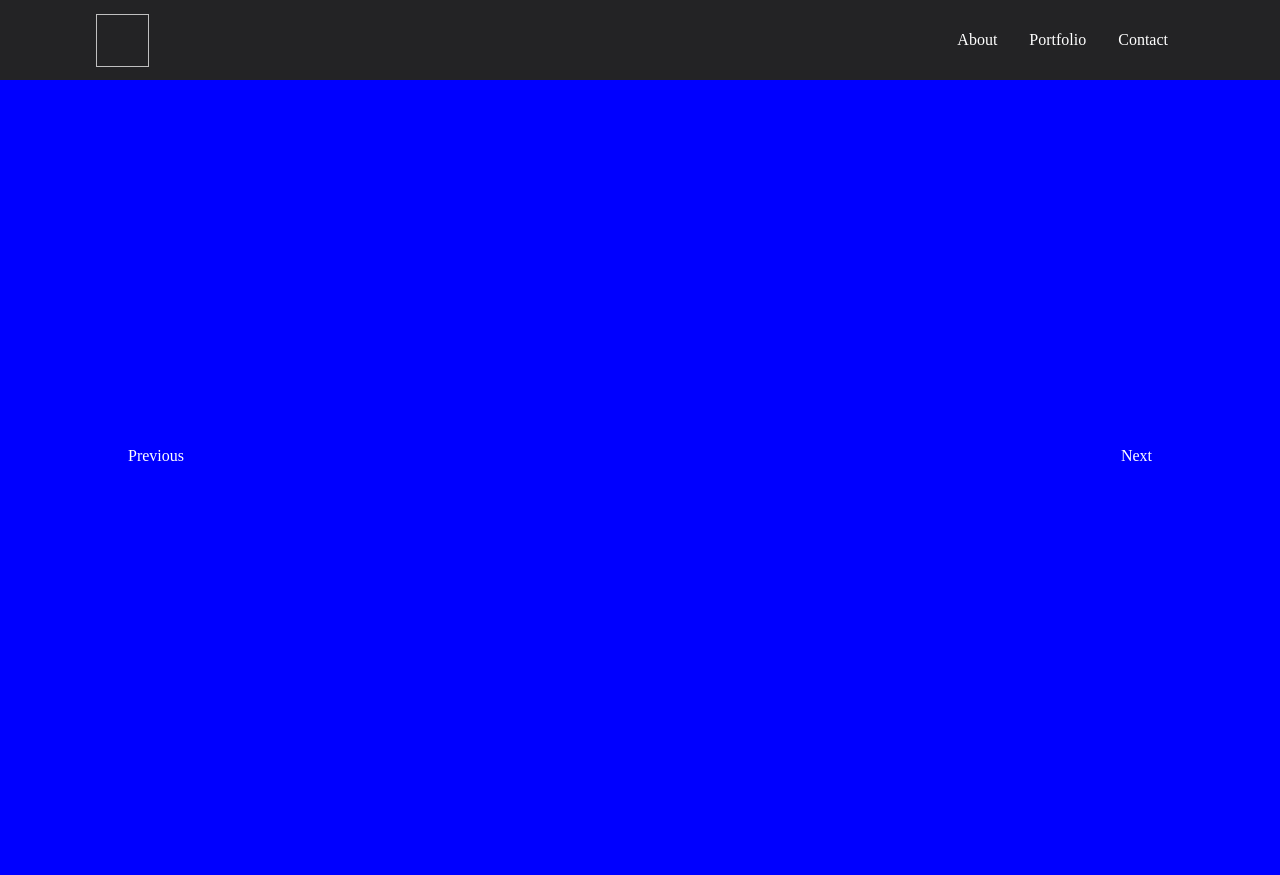
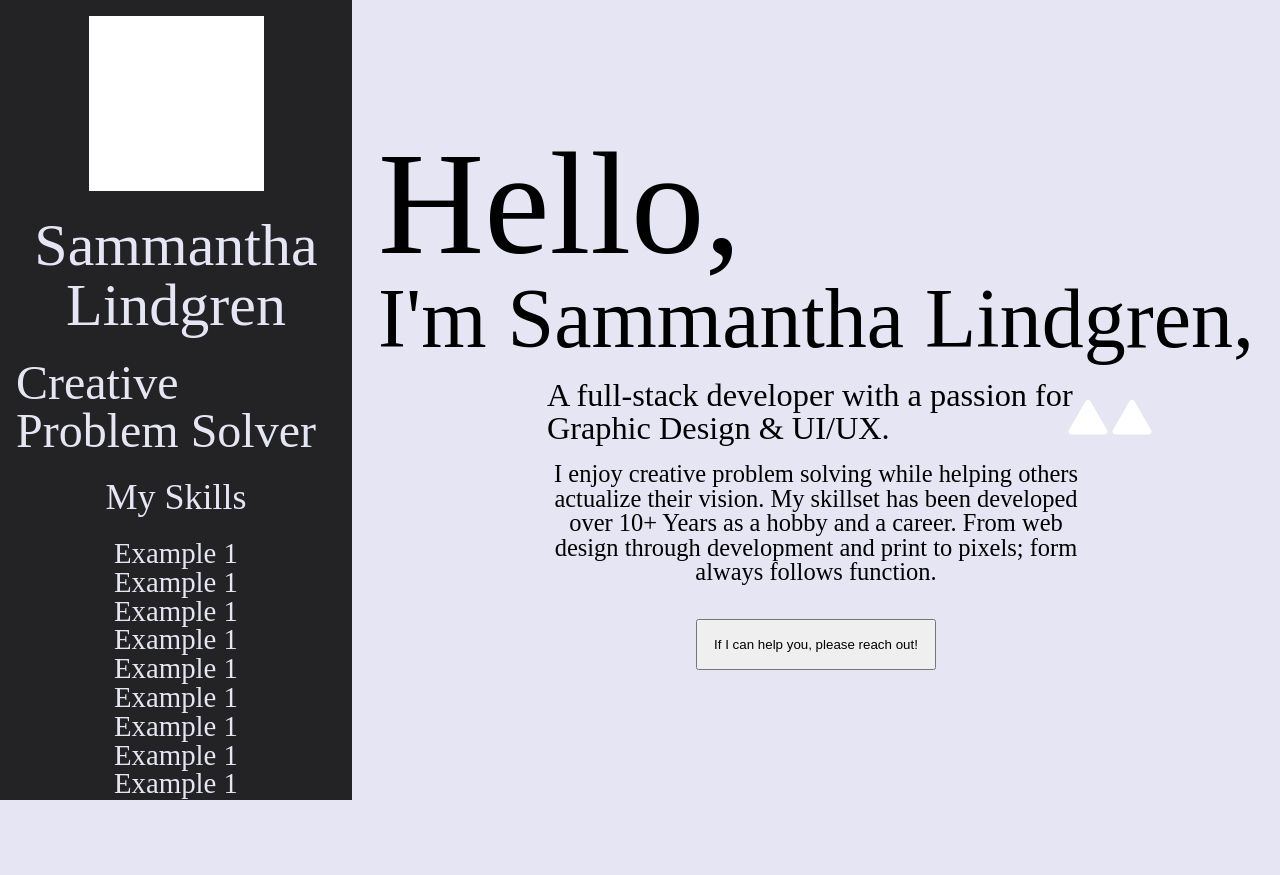
Before and after one commit to Sammgren/portfolio-project, a plain HTML site: page index.html in a window 1280 px wide. Shown: the top 875 px of the page. After the commit the page ends 800 px from the top, so only its background shows below. Drawn offline with Linux system fonts and the light colour scheme.

Commit message:
V1.3 Add Full Page Slide & Updated Styles

```diff
--- /dev/null
+++ b/css/reset.css
@@ -0,0 +1,48 @@
+/* http://meyerweb.com/eric/tools/css/reset/
+   v2.0 | 20110126
+   License: none (public domain)
+*/
+
+html, body, div, span, applet, object, iframe,
+h1, h2, h3, h4, h5, h6, p, blockquote, pre,
+a, abbr, acronym, address, big, cite, code,
+del, dfn, em, img, ins, kbd, q, s, samp,
+small, strike, strong, sub, sup, tt, var,
+b, u, i, center,
+dl, dt, dd, ol, ul, li,
+fieldset, form, label, legend,
+table, caption, tbody, tfoot, thead, tr, th, td,
+article, aside, canvas, details, embed,
+figure, figcaption, footer, header, hgroup,
+menu, nav, output, ruby, section, summary,
+time, mark, audio, video {
+	margin: 0;
+	padding: 0;
+	border: 0;
+	font-size: 100%;
+	font: inherit;
+	vertical-align: baseline;
+}
+/* HTML5 display-role reset for older browsers */
+article, aside, details, figcaption, figure,
+footer, header, hgroup, menu, nav, section {
+	display: block;
+}
+body {
+	line-height: 1;
+}
+ol, ul {
+	list-style: none;
+}
+blockquote, q {
+	quotes: none;
+}
+blockquote:before, blockquote:after,
+q:before, q:after {
+	content: '';
+	content: none;
+}
+table {
+	border-collapse: collapse;
+	border-spacing: 0;
+}
--- /dev/null
+++ b/css/styles.css
@@ -0,0 +1,197 @@
+/* Basic Body Styles */
+html {
+    font-size: 16px;
+}
+
+html, body {
+    margin: 0; height: 100%; overflow: hidden
+}
+
+h1 {
+    font-size: calc(4.75rem + 1vh);
+}
+
+h2 {
+    font-size: calc(4.0rem + 1vh);
+}
+
+h3 {
+    font-size: calc(3.25rem + 1vh);
+}
+
+h4 {
+    font-size: calc(2.50rem + 1vh);
+}
+
+h5 {
+    font-size: calc(1.75rem + 1vh);
+}
+
+h6 {
+    font-size: calc(1.25rem + 1vh);
+}
+
+
+p,a,li {
+    font-size: calc(1rem + 1vw);
+}
+body {
+    background-color: #e5e5f3;
+}
+
+main {
+    display: flex;
+    flex-direction: row;
+    flex-wrap: wrap;
+    width: 100vw;
+    height: 100vh;
+}
+
+.column {
+    display: flex;
+    flex-direction: column;
+}
+
+.inner-nav {
+    padding: 1rem;
+}
+
+.logo {
+    background-color: #fff;
+}
+
+/* LEFT HEADER */
+header {
+    background-color:#232325;
+    flex: 1 1 25%;
+    animation-duration: 2s;
+    animation-timing-function: ease-in-out;
+    animation-delay: 0s;
+    animation-iteration-count: 1;
+    animation-name: slideInLeft;
+    height: 100vh;
+    color: #e5e5f3;
+}
+
+/* Nav Animation */
+
+@keyframes slideInLeft {
+    0% {
+      transform: translateX(-100%);
+    }
+    100% {
+      transform: translateX(0);
+    }
+}
+
+
+.logo {
+    width: 175px;
+    height: 175px;
+    margin: 0 auto;
+}
+
+.inner-nav h3, .inner-nav h5, .inner-nav h6 {
+    padding: 1.5rem 0;
+    color:#e5e5f5;
+    text-align: center;
+}
+
+.inner-nav {
+    align-items: center;
+}
+
+
+/* SLIDING CONTAINER */
+.sliding-container {
+    flex: 1 1 75%;
+    justify-content: center;
+    align-items: center;
+    text-align: center;
+}
+
+#slideContainer {
+    flex: 1 1 70%;
+}
+
+
+.section {
+    height: 100vh;
+    transition: transform 0.3s ease-out;
+}
+
+/* SLIDER CONTROLS */
+
+#controllers {
+    position: absolute;
+    top: 50%;
+    right: 10%;
+}
+
+
+/* About Container Styles */
+
+.about {
+    display: flex;
+    justify-content: center;
+    align-items: center;
+    flex-direction: column;
+}
+
+.hello {
+    font-size: 175%;
+}
+
+.about h1, .about h2, .about h3 {
+    margin-bottom: 2%;
+}
+
+.about h2 {
+    max-width: 58%;
+    font-size: 202%;
+}
+
+.about h3 {
+    max-width: 58%;
+    font-size: 153%;
+    text-align: center;
+}
+
+button.see {
+    padding: 1rem;
+    margin-top: 1rem;
+}
+
+/* Skills Container Styles */
+
+.skills {
+    margin: 0 auto;
+    text-align: center;
+}
+
+.col-2 {
+    flex-basis: 50%;
+}
+
+.skills .container {
+    flex-direction: row;
+}
+
+.design, .dev, .mang {
+    background-color: #fff;
+    border: solid 1px #151515;
+    min-height: 10rem;
+    padding: 1rem;
+    margin-top: 1rem;
+}
+
+/* Contact Form */
+input, textarea {
+    padding: 8px;
+    margin: 10px 0;
+}
+
+input:hover, textarea:hover {
+    background-color: #f3f3f3;
+    transition: all ease-in-out .65s;
+}
--- a/index.html
+++ b/index.html
@@ -3,54 +3,49 @@
 <head>
     <meta charset="utf-8" />
     <title>Sammgren</title>
-    <link href="reset.css" rel="stylesheet" />
-    <link href="styles.css" rel="stylesheet" />
+    <link href="./css/reset.css" rel="stylesheet" />
+    <link href="./css/styles.css" rel="stylesheet" />
 </head>
 <body>
-    <header class="top-sticky">
+    <main>
+        <header class="column">
+            <div class="column inner-nav">
+                <div class="logo"></div>
+                <h3>Sammantha Lindgren</h3>
+                <h4>Creative Problem Solver</h5>
+                <h5>My Skills</h6>
+                <ul>
+                    <li> Example 1</li>
+                    <li> Example 1</li>
+                    <li> Example 1</li>
+                    <li> Example 1</li>
+                    <li> Example 1</li>
+                    <li> Example 1</li>
+                </ul>
                 <nav>
-            <img class="nav-flex-items">
-            <ul class="nav-flex-items">
-                <li><a href="#">About</a></li>
-                <li><a href="#">Portfolio</a></li>
-                <li><a href="#">Contact</a></li>
+                    <ul>
+                        <li>Example 1</li>
+                        <li>Example 1</li>
+                        <li>Example 1</li>
                     </ul>
                 </nav>
+
+            </div>
         </header>
-    <main>
-        <section class="slider">
-            <div class="item">
-                <div class="blue-test"></div>
+        <section id="slideContainer"class="column">
+            <div class="section about">
+                <h1><span class="hello">Hello,</span><br>I'm Sammantha Lindgren,</h1>
+                <h2>A full-stack developer with a passion for Graphic Design & UI/UX.</h2>
+                <h3>I enjoy creative problem solving while helping others actualize their vision. My skillset has been developed over 10+ Years as a hobby and a career. From web design through development and print to pixels; form always follows function. </h3>
+                <button class="see">If I can help you, please reach out!</button>
             </div>
-            <div class="item">
-                <div class="green-test"></div>
-            </div>
-            <div class="item">
-                <div class="red-test"></div>
-            </div>
-            <div class="item">
-                <div class="yellow-test"></div>
-            </div>
-            <a class="previous" onclick="previousSlide()">Previous</a>
-            <a class="next" onclick="nextSlide()">Next</a>
-        </section>
-        <section class="hero intro">
-            <div class="hero-inner">
-                <h1>Hello! I'm Sammantha Lindgren.</h1>
-                <section>
-                    <p>I'm a full-stack developer with an eye for form and function.</p>
-                    <p>Efficient reusable code and Inclusive design are my bread and butter.</p>
-                    <button class="see">See What I've Made!</button>
-                </section>
-            </div>
-        </section>
-        <section class="col skills">
+            <section class="skills column section">
                 <article>
                     <header>
                         <h2>My Skills</h2>
                     </header>
-                <section class="container">
-                    <section class="col col-2">
+                    <section class="column">
+                        <section class="column">
                             <h3>Design</h3>
                             <section class="design"></section>
                         </section>
@@ -65,7 +60,7 @@
                     </section>
                 </article>
             </section>
-        <section class="contact">
+            <section class="contact section">
                 <article>
                     <header>
                         <h2>Contact Me!</h2>
@@ -93,8 +88,17 @@
                     </section>
                 </article>
             </section>
+        </section>
     </main>
-    <footer><p>Kindly Wisconsin Made</p></footer>
-    <script type="text/javascript"src="script.js"></script>
+    <script type="text/javascript" src="./script.js"></script>
+    <script>new slideContainer('#slideContainer', {
+        nav: [
+          document.getElementById('home'),
+          document.getElementById('about'),
+          document.getElementById('contact'),
+          document.getElementById('blog'),
+          document.getElementById('jobs')
+        ]
+    })</script>
 </body>
 </html>
--- a/script.js
+++ b/script.js
@@ -1,40 +1,60 @@
-/* SLIDER FUNCTIONALITY */
+class slideContainer{
+    constructor(selector, opts){
+        this.$root = document.querySelector(selector)
+        this.$sections = this.$root.querySelectorAll('.section')
+        this.opts = opts
+        this.$up = null
+        this.$down = null
+        this.level = 0
+        this.bound = this.$sections.length
+        this.isAnimating = false
+        this.#setup()
+    }
+    #renderNav() {
+        let arrows =
+        `<svg id='control-up' width="40" height="35" viewBox="0 0 40 35" fill="none" xmlns="http://www.w3.org/2000/svg">
+            <path d="M17.4019 1.5C18.5566 -0.5 21.4434 -0.5 22.5981 1.5L39.0526 30C40.2073 32 38.7639 34.5 36.4545 34.5H3.54552C1.23612 34.5 -0.207259 32 0.947441 30L17.4019 1.5Z" fill="white"/>
+        </svg>
+        <svg id='control-down' width="40" height="35" viewBox="0 0 40 35" fill="none" xmlns="http://www.w3.org/2000/svg">
+            <path d="M17.4019 1.5C18.5566 -0.5 21.4434 -0.5 22.5981 1.5L39.0526 30C40.2073 32 38.7639 34.5 36.4545 34.5H3.54552C1.23612 34.5 -0.207259 32 0.947441 30L17.4019 1.5Z" fill="white"/>
+        </svg>
+        `
+        let container = document.createElement("div")
+        container.id = container.classList = 'controllers'
+        container.innerHTML = arrows
+        this.$root.appendChild(container)
+    }
+    #setup() {
+        this.#renderNav()
+        this.$up = document.querySelector('#control-up')
+        this.$down = document.querySelector('#control-down')
+        this.$sections.forEach(elem => elem.style.transition = `transform ${+this.opts.animDuration/1000 + 's' || '0.3s'}`)
+        this.$sections.forEach(elem => elem.style.transitionTimingFunction = this.opts.easing ? this.opts.easing : 'linear')
 
-/* Setting Default Slider */
-let slideIndex = 1;
-/* We call the function that is implemented below: */
-showSlides(slideIndex);
-/* Increase the index 1 - show the next slide: */
-function nextSlide() {
-    showSlides(slideIndex += 1);
+        this.moveup = this.moveup.bind(this)
+        this.movedown = this.movedown.bind(this)
+
+        this.$up.addEventListener('click', this.moveup)
+        this.$down.addEventListener('click', this.movedown)
+        this.$root.addEventListener('wheel', (event)=> {
+            if(event.deltaY > 0) this.movedown()
+            else this.moveup()
+        })
+    }
+    moveup() {
+        if (this.level != 0 && !this.isAnimating) {
+            this.isAnimating = true
+            this.level++
+            this.$sections.forEach(elem => elem.style.transform = `translateY(${this.level*100}%)`)
+            setTimeout(() => { this.isAnimating = false }, this.opts.animDuration || 300)
+        }
+    }
+    movedown() {
+        if ((this.level*-1) +1 < this.bound && !this.isAnimating) {
+            this.isAnimating = true
+            this.level--
+            this.$sections.forEach(elem => elem.style.transform = `translateY(${this.level*100}%)`)
+            setTimeout(() => { this.isAnimating = false }, this.opts.animDuration || 300)
+        }
+    }
 }
-/* Decrease the index by 1 - show the previous slide: */
-function previousSlide() {
-    showSlides(slideIndex -= 1);
-}
-/* Set the current slide: */
-function currentSlide(n) {
-    showSlides(slideIndex = n);
-}
-/* Flip Function */
-function showSlides(n) {
-    let i;
-
-    /* We refer to the element with the class name "item" to the pictures */
-    let slides = document.getElementsByClassName("item");
-
-    /* Checking the number of slides: */
-    if (n > slides.length) {
-        slideIndex = 1
-    }
-    if (n < 1) {
-        slideIndex = slides.length
-    }
-
-    /* Loop through each slide in a for loop: */
-    for (let slide of slides) {
-        slide.style.display = "none";
-    }
-    /* Making an element block: */
-    slides[slideIndex - 1].style.display ="block";
-}
```
Lines whose indentation alone changed are shown as unchanged.
